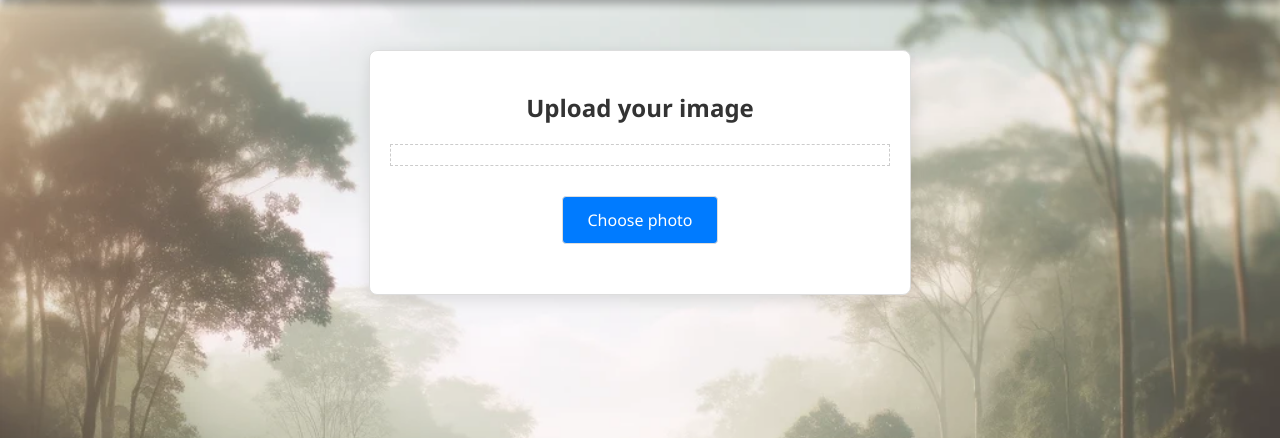
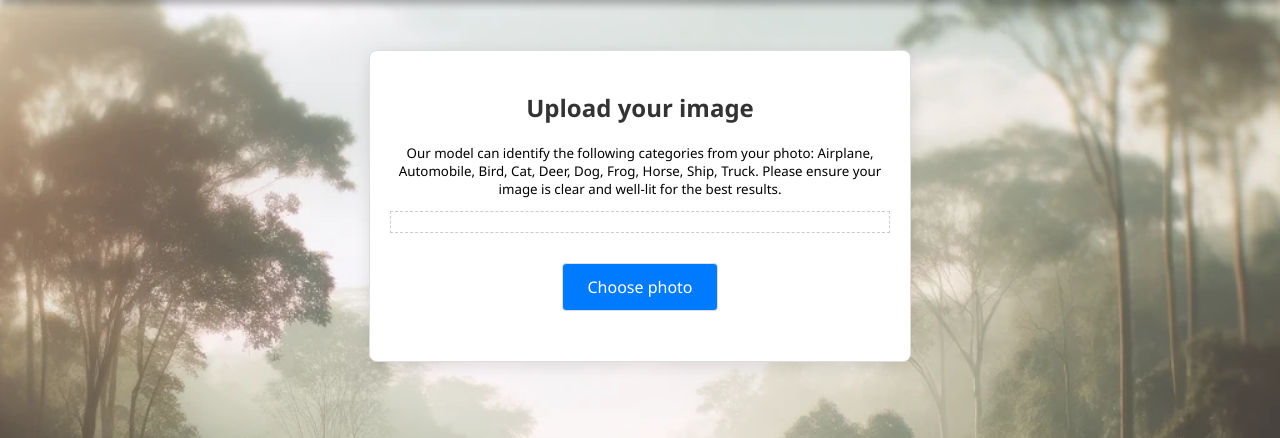
Before and after one commit to Matajur/ImageClassifier, a Django app: page /upload/ in a window 1280 px wide. Shown: the part 53-491 px from the top of the page. Run offline with Django 4.2, Linux system fonts and the light colour scheme.

Commit message:
add info

```diff
--- a/Vision/image_classification/templates/image_classification/image_upload.html
+++ b/Vision/image_classification/templates/image_classification/image_upload.html
@@ -3,6 +3,7 @@
 {% block content %}
 <div class="upload-container">
   <h2 class="upload-heading">Upload your image</h2>
+  <p style="font-size: smaller;">Our model can identify the following categories from your photo: Airplane, Automobile, Bird, Cat, Deer, Dog, Frog, Horse, Ship, Truck. Please ensure your image is clear and well-lit for the best results.</p>
 
   <div class="image-preview" id="imagePreview">
     <img src="" alt="Image Preview" class="image-preview__image" id="imgPreview" style="display: none;">
```
Also changed, not shown: Vision/db.sqlite3.
